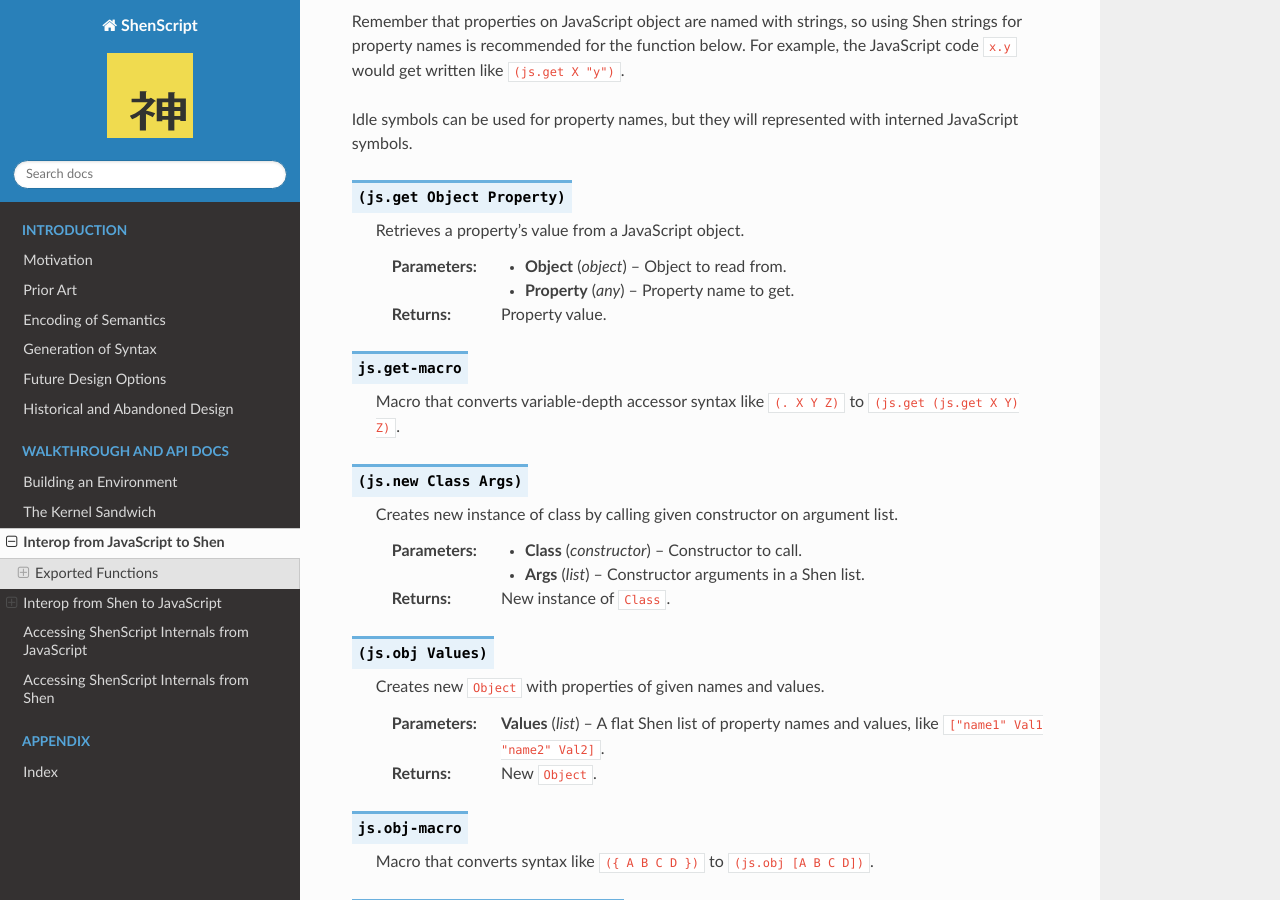
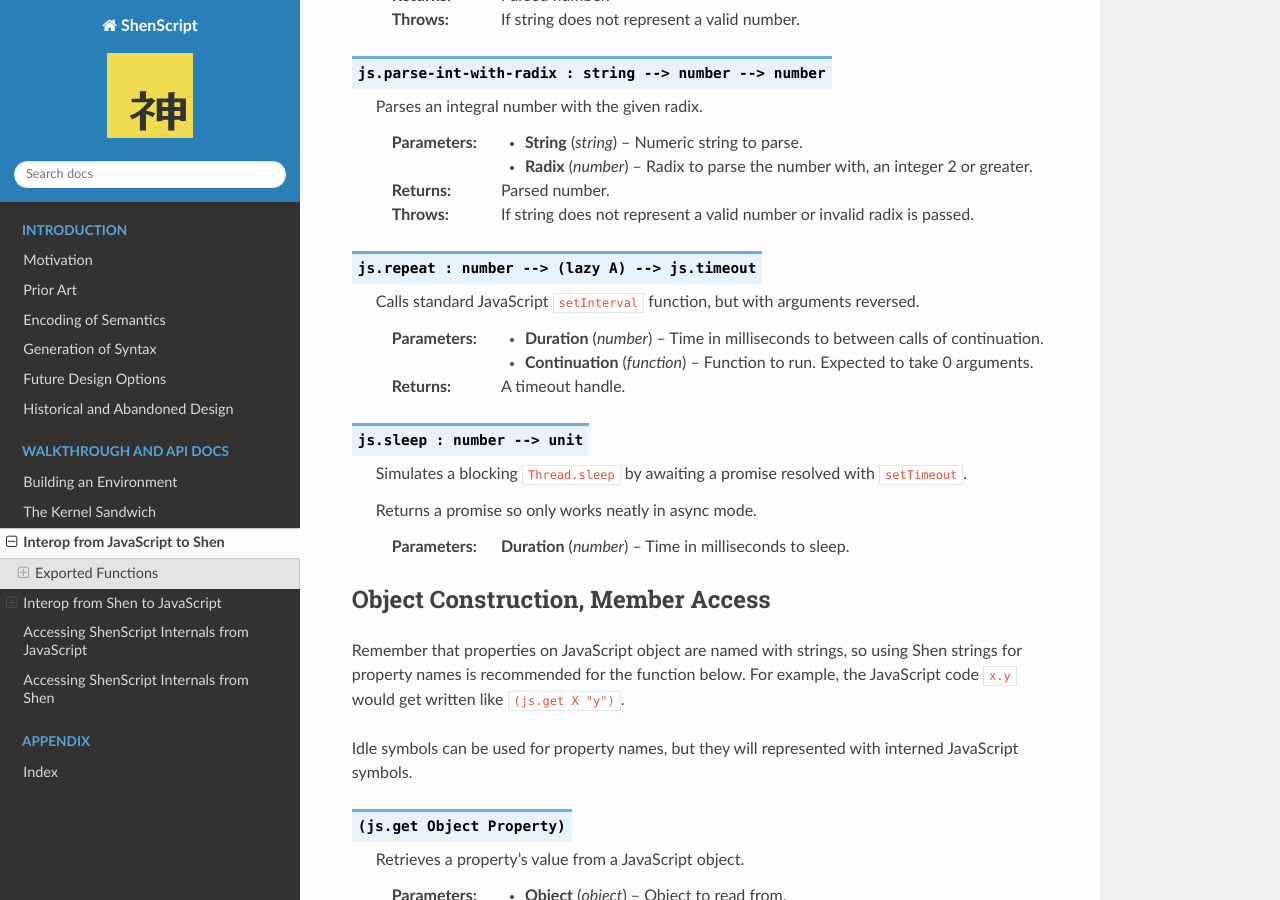
Before and after one commit to rkoeninger/ShenScript, a Sphinx documentation site: the page built from docs/interop.rst, in a window 1280 px wide and 900 px high, scrolled down 15317 px. Built offline with Sphinx 7.4.7 and the Read the Docs theme 2.0.0, drawn with Linux system fonts in a browser that asks for light colours; some of the changed text lies outside the part shown.

Commit message:
Added js.sleep, js.delay, js.repeat, js.clear

```diff
--- a/docs/interop.rst
+++ b/docs/interop.rst
@@ -555,6 +555,12 @@
 Typed Standard Functions
 ------------------------
 
+.. function:: js.clear : js.timeout --> unit
+
+   Cancels or discontinues a task scheduled by :shen:`js.delay` or :shen:`js.repeat`.
+
+   :param js.timeout Timeout: A timeout handle returned by :shen:`js.delay` or :shen:`js.repeat`.
+
 .. function:: js.decode-uri : string --> string
 
    Decodes a URI by un-escaping special characters.
@@ -568,6 +574,14 @@
 
    :param string Uri: URI component to decode.
    :returns:          Decoded URI.
+
+.. function:: js.delay : number --> (lazy A) --> js.timeout
+
+   Calls standard JavaScript :js:`setTimeout` function, but with arguments reversed.
+
+   :param number Duration:       Time in milliseconds to delay running continuation.
+   :param function Continuation: Function to run. Expected to take 0 arguments.
+   :returns:                     A timeout handle.
 
 .. function:: js.encode-uri : string --> string
 
@@ -631,6 +645,22 @@
    :param number Radix:  Radix to parse the number with, an integer 2 or greater.
    :returns:             Parsed number.
    :throws:              If string does not represent a valid number or invalid radix is passed.
+
+.. function:: js.repeat : number --> (lazy A) --> js.timeout
+
+   Calls standard JavaScript :js:`setInterval` function, but with arguments reversed.
+
+   :param number Duration:       Time in milliseconds to between calls of continuation.
+   :param function Continuation: Function to run. Expected to take 0 arguments.
+   :returns:                     A timeout handle.
+
+.. function:: js.sleep : number --> unit
+
+   Simulates a blocking :code:`Thread.sleep` by awaiting a promise resolved with :js:`setTimeout`.
+
+   Returns a promise so only works neatly in async mode.
+
+   :param number Duration: Time in milliseconds to sleep.
 
 Object Construction, Member Access
 ----------------------------------
```
Also changed, not shown: 1 other file.
